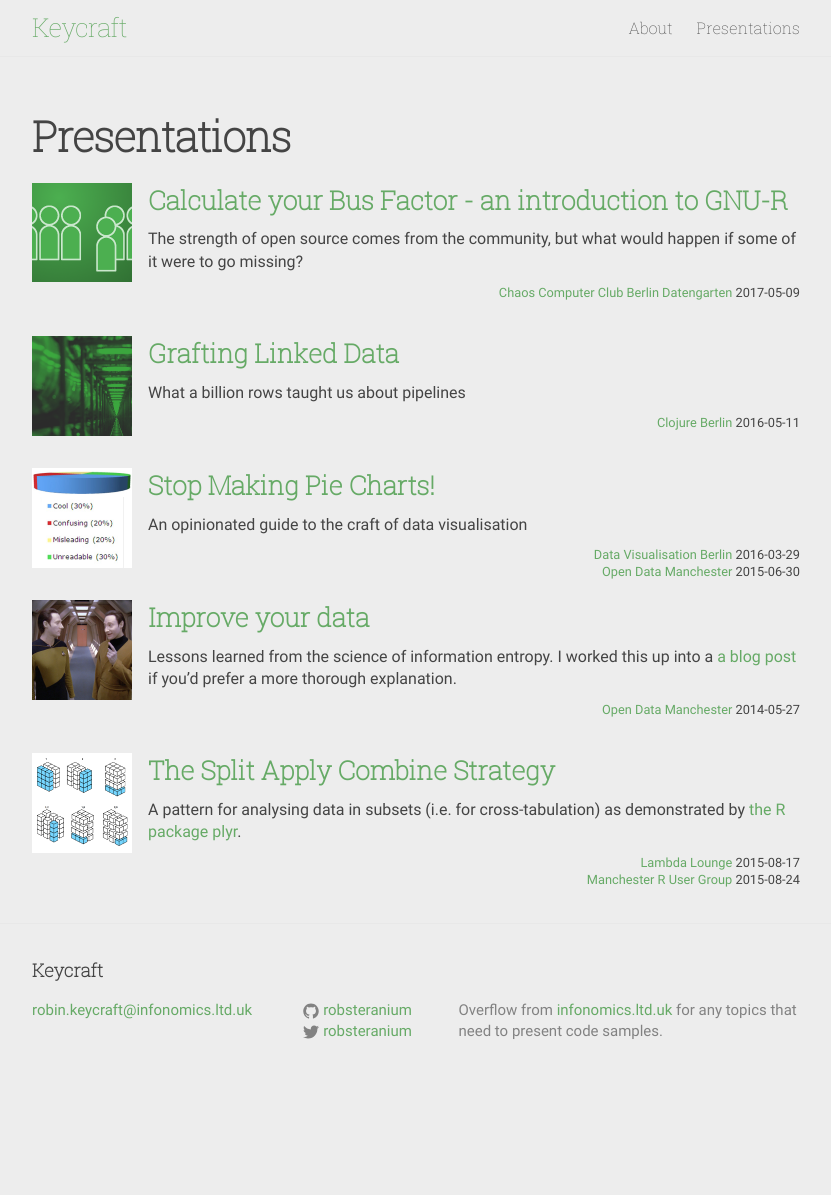
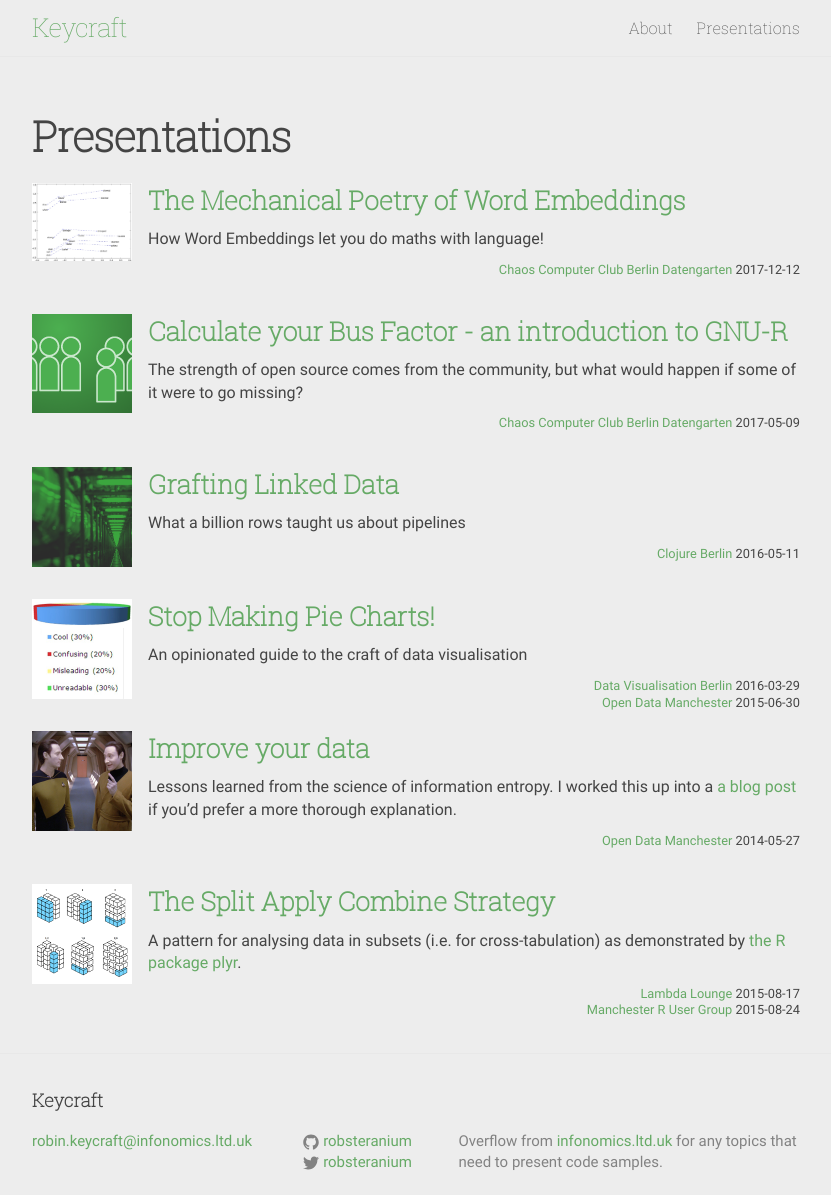
Before and after one commit to Robsteranium/robsteranium.github.io, a Jekyll site: the page built from presentations/index.md, in a window 1280 px wide. Shown: the whole page, without its empty margins (224-1055 px from the left). Built offline with Jekyll 4.4.1, drawn with Linux system fonts in a browser that asks for light colours; before the commit the page ends 1065 px from its top, so only the background shows below that.

Commit message:
Add word embeddings talk

```diff
--- a/presentations/index.md
+++ b/presentations/index.md
@@ -2,6 +2,14 @@
 layout: list
 title: Presentations
 items:
+  - title: The Mechanical Poetry of Word Embeddings
+    description: >
+      How Word Embeddings let you do maths with language!
+    dir: mechanical-poetry
+    events:
+    - venue: Chaos Computer Club Berlin Datengarten
+      url: https://berlin.ccc.de/wiki/Datengarten/83
+      date: 2017-12-12
   - title: Calculate your Bus Factor - an introduction to GNU-R
     description: >
       The strength of open source comes from the community, but what would happen if some of it were to go missing?
```
Also changed, not shown: presentations/mechanical-poetry/index.html (added, +21 -0 lines), presentations/mechanical-poetry/thumbnail.png (added).
